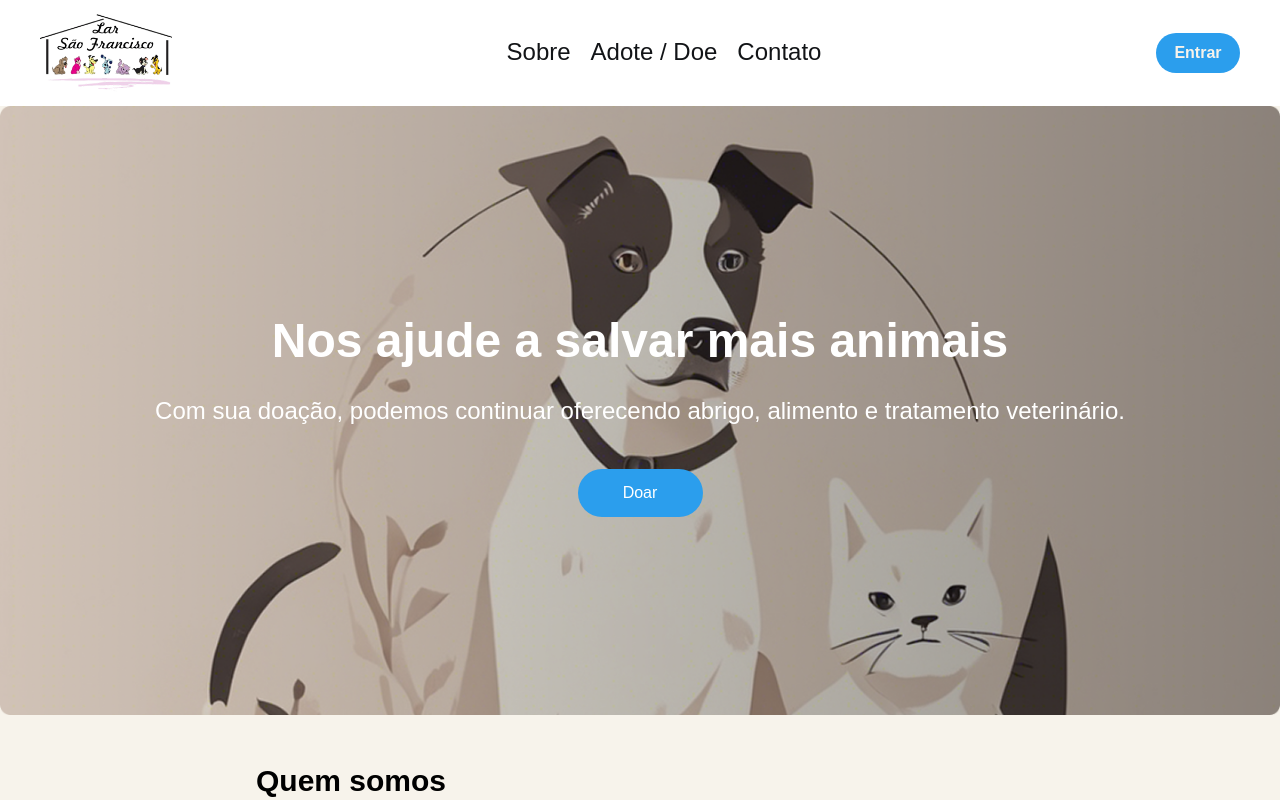
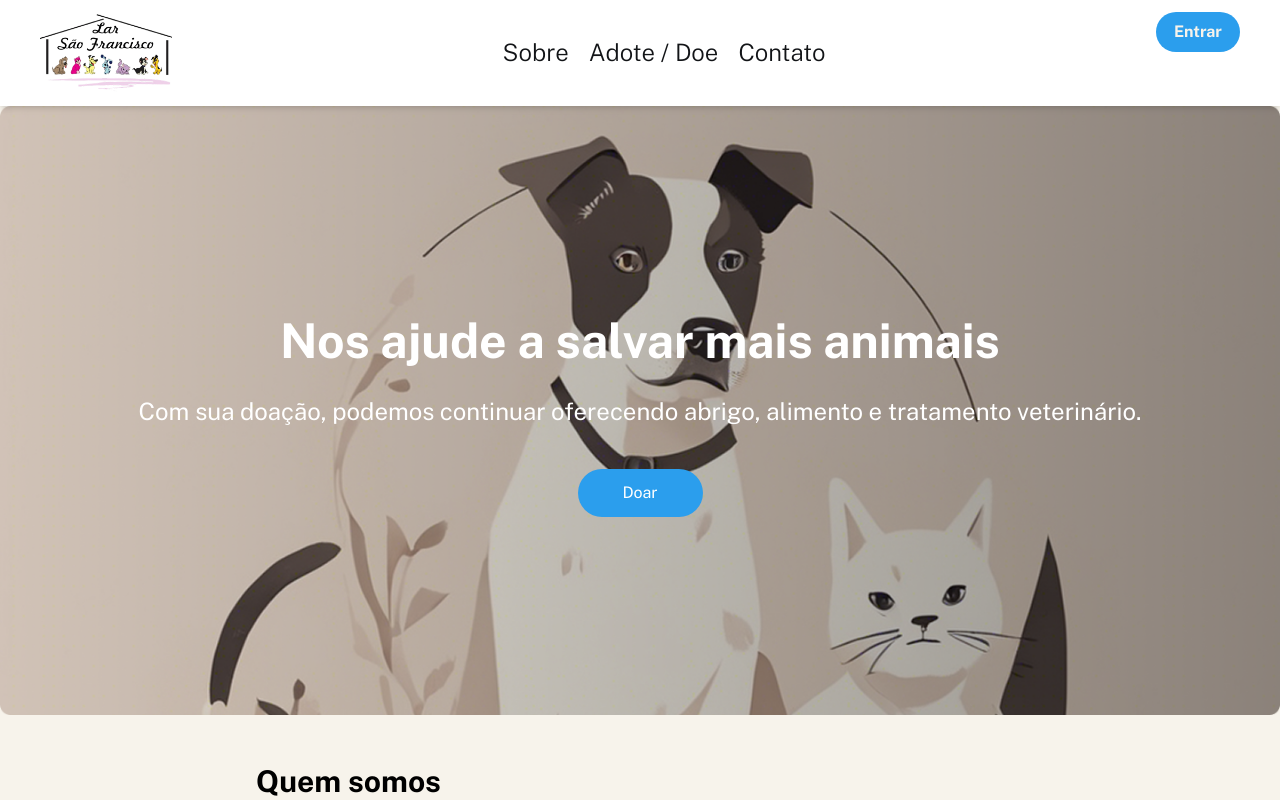
Before and after one commit to gutottx/lar-sao-francisco, a Next.js app: page / in a window 1280 px wide. Shown: the top 800 px of the page. Built offline with nearby package versions, Linux system fonts and the light colour scheme.

Commit message:
feat(routes): added first routes.

```diff
--- a/src/app/components/pages/About.jsx
+++ b/src/app/about/page.jsx
@@ -1,10 +1,22 @@
+import { Icon } from "@iconify/react";
+import Image from "next/image";
+import ico3 from "/public/assets/about-dog.png";
+
+
 function About() {
     return (
         <>
            <div className="text-black w-full justify-center my-3 px-20">
-          <h2 className="font-bold text-3xl my-3">Nossa história</h2>
+          <h2 className="font-bold text-3xl my-3">Sobre Nós </h2>
+
+              <h2 className="font-bold text-3xl my-3">Nossa missão:</h2>
+           <div className="flex gap-10 my-10">
+              <Image src={ico3}  className="hidden md:block lg:block" alt="Imagem de um cachorro." />
+              <p>Na [Nome da ONG], acreditamos que todo animal merece amor, cuidado e um lar seguro. Desde nossa fundação, temos trabalhado incansavelmente para resgatar, reabilitar e encontrar famílias amorosas para cães e gatos abandonados ou em situação de vulnerabilidade.</p>
+            </div>
+
           <div className="flex flex-col gap-4 text-[18px]">
-            <p>Tudo começou com um simples gesto de compaixão. Quando <p className="inline font-bold">[Nome do Fundador ou Nome da ONG]</p> resgatou seu primeiro animal em situação de vulnerabilidade, não imaginava que aquele ato daria início a uma jornada transformadora. O que começou como um pequeno esforço individual logo se tornou um movimento maior, reunindo voluntários, apoiadores e amantes dos animais que compartilham a mesma missão: salvar vidas e oferecer um futuro melhor para cães e gatos abandonados.</p>
+            <p>Tudo começou com um simples gesto de compaixão. Quando <span className="inline font-bold">[Nome do Fundador ou Nome da ONG]</span> resgatou seu primeiro animal em situação de vulnerabilidade, não imaginava que aquele ato daria início a uma jornada transformadora. O que começou como um pequeno esforço individual logo se tornou um movimento maior, reunindo voluntários, apoiadores e amantes dos animais que compartilham a mesma missão: salvar vidas e oferecer um futuro melhor para cães e gatos abandonados.</p>
             <p>Com o tempo, percebemos que só o resgate não era suficiente. Muitos animais precisavam de cuidados médicos, alimentação e, principalmente, de um lar. Foi assim que estruturamos nossa ONG, garantindo que cada animal resgatado recebesse tratamento veterinário, carinho e a chance de uma adoção responsável.</p>
             <p>Hoje, já ajudamos [X] animais, encontramos lares amorosos para [Y] cães e gatos e seguimos firmes no compromisso de transformar realidades. Nosso trabalho só é possível graças a pessoas incríveis como você, que acreditam na causa e fazem parte dessa mudança.</p>
             <p>Seja adotando, doando ou voluntariando, você também pode fazer parte dessa história. Vamos juntos?</p>
--- a/src/app/components/Footer.jsx
+++ b/src/app/components/Footer.jsx
@@ -8,7 +8,7 @@ function Footer() {
     return (
         <footer className="bg-[#1E1E1E] w-full flex-col flex items-center justify-center p-5">
             <div className="flex flex-col my-5">
-                    <Image src={ico3} width={70} height={70} className="block md:hidden lg:hidden"  />
+                    <Image src={ico3} width={70} height={70} className="block md:hidden lg:hidden" alt="Ilustração de uma patinha de cachorro."  />
             </div>
              <div className="flex gap-5 my-4">
                  <Icon icon="mdi-facebook" height={24}/>
@@ -18,12 +18,12 @@ function Footer() {
             </div>
 
             <div className="flex items-center gap-10">
-                <Image src={ico} width={70} height={70} className="hidden md:block lg:block" />
+                <Image src={ico} width={70} height={70} className="hidden md:block lg:block" alt="Ilustração de uma patinha de cachorro."/>
                  <div className="flex text-nowrap  items-center justify-center">
                     <Icon icon="ic:baseline-copyright" height={24}/>
                     <p className="text-[14px] lg:text[16px] pl-1">2025 | Grupo DRP05-PJI110-001GRUPO-014 | Univesp</p>
                  </div>
-                <Image src={ico} width={70} height={70} className="hidden md:block lg:block"  />
+                <Image src={ico} width={70} height={70} className="hidden md:block lg:block" alt="Ilustração de uma patinha de cachorro." />
             </div>
         </footer>
      );
--- a/src/app/components/Navbar.jsx
+++ b/src/app/components/Navbar.jsx
@@ -1,43 +1,58 @@
 'use client'
 import { useState } from "react";
 import Image from "next/image";
+import Link from 'next/link'
 import logoSF from "/public/assets/logo-sf.png";
 import { Icon } from "@iconify/react";
+import { usePathname } from 'next/navigation';
 
 function Navbar() {
     const [isMenuOpen, setIsMenuOpen] = useState(false);
     const toggleMenu = () => {
         setIsMenuOpen(!isMenuOpen);
+
     };
+
+    const pathname = usePathname();
+
 
     return (
         <div>
-            <nav className="md:flex lg:flex justify-between lg:px-10 p-3 relative bg-white">
-                <div className=" flex w-full md:w-auto justify-between  lg:justify-between">
-                    <Image src={logoSF} height={82} alt="Logo do Lar São Francisco" className="" />
+            {/* Navbar principal */}
+            <nav className="md:flex lg:flex justify-between lg:px-10 p-3 relative bg-white z-50 shadow-md">
+                <div className="flex w-full md:w-auto justify-between">
+                    <Image src={logoSF} height={82} alt="Logo do Lar São Francisco" />
                     <Icon icon={isMenuOpen ? "material-symbols:close" : "material-symbols:menu-rounded"} height={55} color="#2B9EED" className={`transition-all duration-200z md:hidden lg:hidden ${isMenuOpen ? 'rotate-95' : 'rotate-0'}`} onClick={toggleMenu} />
                 </div>
-                <div className={`justify-center items-center md:flex flex-col hidden`}>
-                    <ul className="text-[#121417] flex gap-5 text-[24px] font-light">
-                        <li className="hover:cursor-pointer border-b-2 border-transparent hover:border-[#2B9EED]">Sobre</li>
-                        <li className="hover:cursor-pointer border-b-2 border-transparent hover:border-[#2B9EED]">Adote / Doe</li>
-                        <li className="hover:cursor-pointer border-b-2 border-transparent hover:border-[#2B9EED]">Contato</li>
+
+                {/* Menu desktop */}
+                <div className="hidden md:flex flex-col items-center justify-center">
+                        <ul className="text-[#121417] flex gap-5 text-[24px] font-light">
+                        {pathname !== '/' && (
+                        <Link href={'/'}><li className="hover:cursor-pointer border-b-2 border-transparent hover:border-[#2B9EED]">Home</li></Link>)}
+                        <Link href={'/about'}><li className="hover:cursor-pointer border-b-2 border-transparent hover:border-[#2B9EED]">Sobre</li></Link>
+                        <Link href={'/doe'}><li className="hover:cursor-pointer border-b-2 border-transparent hover:border-[#2B9EED]">Adote / Doe</li></Link>
+                        <Link href={'/contato'}><li className="hover:cursor-pointer border-b-2 border-transparent hover:border-[#2B9EED]">Contato</li></Link>
                     </ul>
                 </div>
-
-                <div className={`md:hidden lg:hidden flex justify-center relative items-center flex-col ${!isMenuOpen ? "opacity-0 z-10 pointer-events-none absolute top-0" : "z-10 absolute top-40 opacity-100 duration-[0.3s]"}`}>
-                    <ul className="text-[#121417] justify-center gap-10 text-[24px] items-center flex font-light flex-col absolute w-screen z-10 bg-[#F2DBD5] h-[310px] p-4">
-                        <li className="hover:cursor-pointer border-b-2 border-transparent hover:border-[#2B9EED]">Sobre</li>
-                        <li className="hover:cursor-pointer border-b-2 border-transparent hover:border-[#2B9EED]">Adote / Doe</li>
-                        <li className="hover:cursor-pointer border-b-2 border-transparent hover:border-[#2B9EED]">Contato</li>
-                    </ul>
-                </div>
-
-
-                <div className="flex justify-center items-center">
-                    <button  className=" hidden md:block lg:block bg-[#2B9EED] font-semibold p-2 rounded-full hover:cursor-pointer hover:bg-[#1a8cd6] transition-colors duration-300 w-[84px]">Entrar</button>
+                <div className="hidden md:block">
+                    <button className="bg-[#2B9EED] font-semibold p-2 rounded-full hover:bg-[#1a8cd6] transition-colors duration-300 w-[84px]">Entrar</button>
                 </div>
             </nav>
+
+            <div className={`absolute w-full h-[300px] bg-[#F2DBD5] flex flex-col items-center justify-center z-40 transition-all duration-300
+                 ${!isMenuOpen
+                     ? "top-[-100vh] pointer-events-auto"
+                     : "opacity-100 top-[105px] pointer-events-auto"}`}>
+
+                <ul className="text-[#121417] text-[24px] font-light flex flex-col gap-10">
+                {pathname !== '/' && (
+                    <Link href={'/'}><li className="hover:cursor-pointer border-b-2 border-transparent hover:border-[#2B9EED]">Home</li></Link>)}
+                    <Link onClick={toggleMenu} href={'/about'}><li className="hover:cursor-pointer border-b-2 border-transparent hover:border-[#2B9EED]">Sobre</li></Link>
+                    <Link onClick={toggleMenu} href={'/adote'}><li className="hover:cursor-pointer border-b-2 border-transparent hover:border-[#2B9EED]">Adote / Doe</li></Link>
+                    <Link onClick={toggleMenu} href={'/contato'}><li className="hover:cursor-pointer border-b-2 border-transparent hover:border-[#2B9EED]">Contato</li></Link>
+                </ul>
+            </div>
         </div>
     );
 }
--- a/src/app/layout.js
+++ b/src/app/layout.js
@@ -1,28 +1,28 @@
-import { Geist, Geist_Mono } from "next/font/google";
 import "./globals.css";
+import Navbar from "./components/Navbar";
+import Footer from "./components/Footer";
+import { Public_Sans } from 'next/font/google';
 
-const geistSans = Geist({
-  variable: "--font-geist-sans",
-  subsets: ["latin"],
-});
-
-const geistMono = Geist_Mono({
-  variable: "--font-geist-mono",
-  subsets: ["latin"],
-});
 
 export const metadata = {
   title: "Lar São Francisco",
-  description: "Generated by create next app",
+  description: "Lar São Francisco é uma organização dedicada ao resgate, cuidado e reabilitação de animais em situação de vulnerabilidade.",
 };
+
+const publicSans = Public_Sans({ subsets: ['latin'], weight: ['200','300', '400', '700'] });
+
+
+
 
 export default function RootLayout({ children }) {
   return (
-    <html lang="en">
-      <body
-        className={`${geistSans.variable} ${geistMono.variable} antialiased`}
-      >
-        {children}
+    <html lang="pt-BR">
+      <body>
+        <Navbar />
+        <div className={publicSans.className}>
+           {children}
+          </div>
+        <Footer />
       </body>
     </html>
   );
--- a/src/app/page.js
+++ b/src/app/page.js
@@ -1,6 +1,4 @@
 import Image from "next/image";
-import Footer from "./components/Footer";
-import Navbar from "./components/Navbar";
 import banner from "/public/assets/hero-section.png";
 import bannermb from "/public/assets/hero-section-mb.png";
 import Map from "./components/Map";
@@ -8,7 +6,6 @@ import Map from "./components/Map";
 export default function Home() {
   return (
     <div>
-      <Navbar />
       <div className="w-full">
         <div className="relative">
           <Image src={banner} alt="Logo do Lar São Francisco" className="w-full h-full object-cover hidden md:block lg:block"/>
@@ -164,7 +161,6 @@ export default function Home() {
     </div>
       <Map />
       </main>
-      <Footer />
     </div>
   );
 }
```
Also changed, not shown: src/app/contato/page.jsx (added, +83 -0 lines), public/assets/ico04.png (added).
